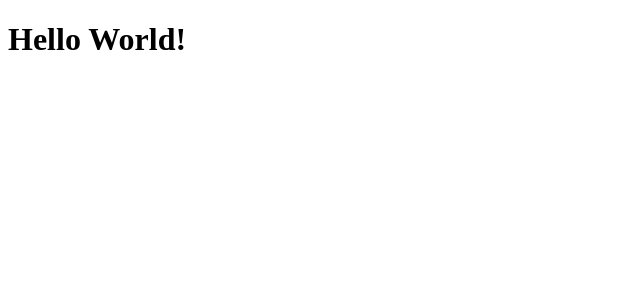
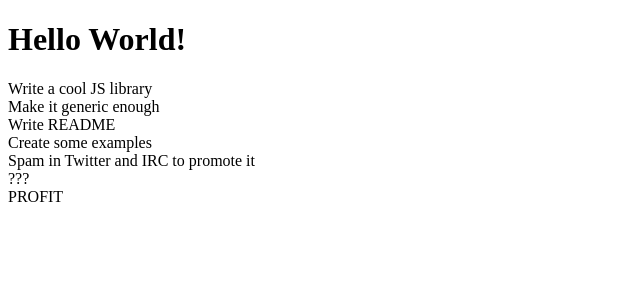
Before and after one commit to cellbesmanos/fm-todo-app, a Vue app: page / in a window 1280 px wide. Shown: the top 300 px of the page, without its empty margins (0-640 px from the left). Built offline with nearby package versions, Linux system fonts and the light colour scheme.

Commit message:
Feat: Import TodoList component

```diff
--- a/src/App.vue
+++ b/src/App.vue
@@ -1,5 +1,10 @@
 <template>
   <main>
     <h1>Hello World!</h1>
+    <TodoList />
   </main>
 </template>
+
+<script setup>
+import TodoList from "./components/TodoList.vue";
+</script>
```
